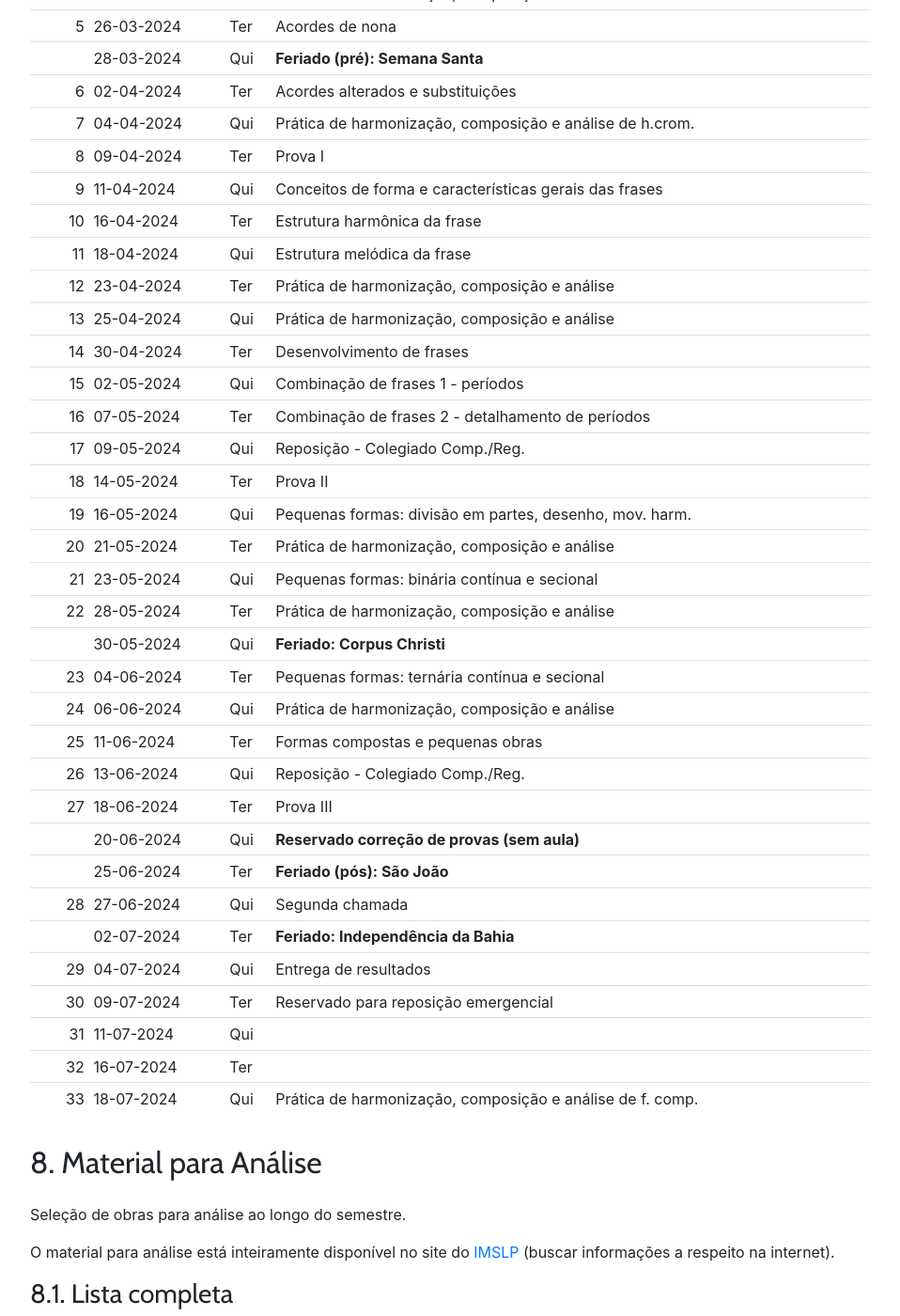
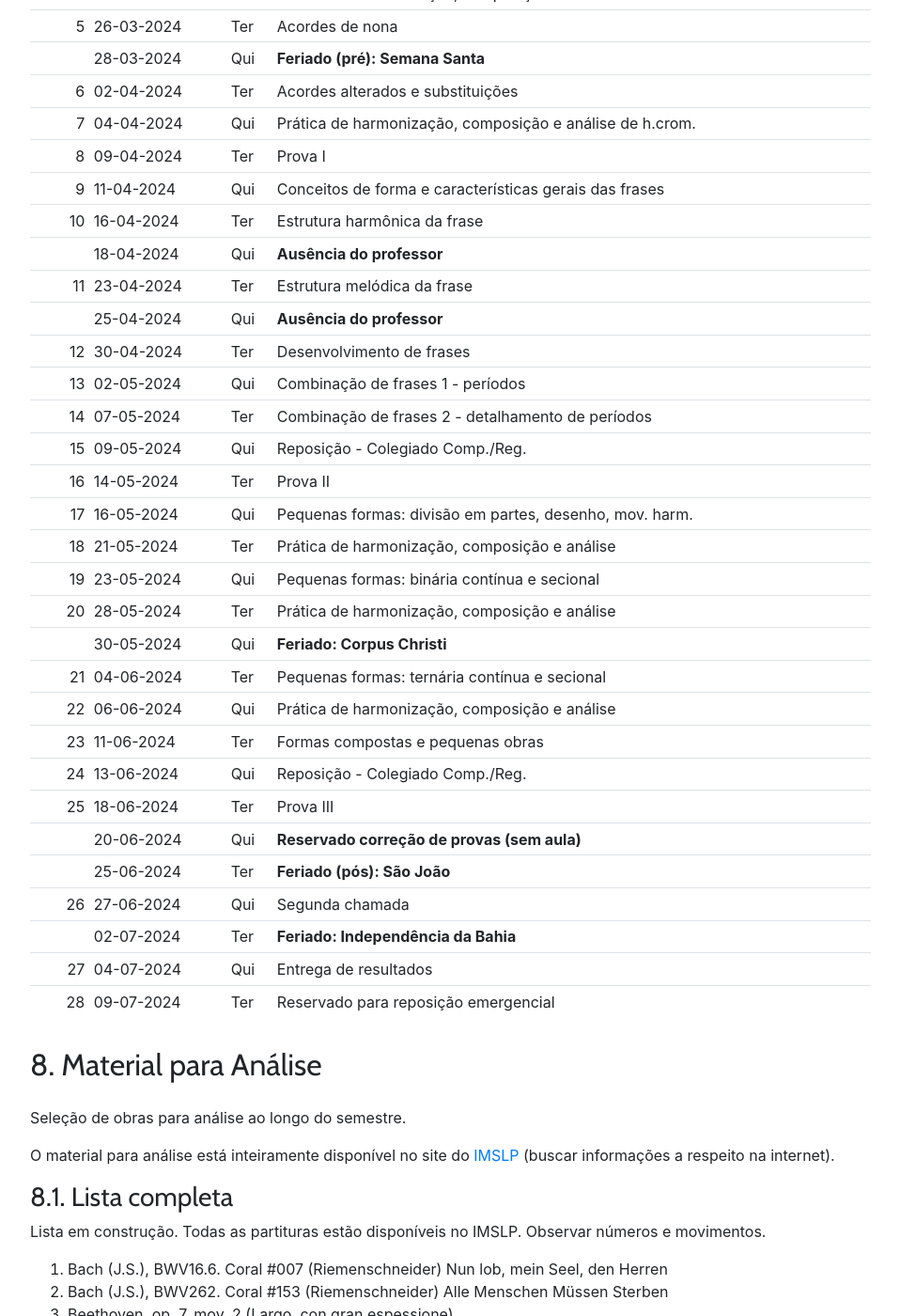
Before and after one commit to kroger/genosmus, a Jekyll site: the page built from _marcos/musa71.md, in a window 1280 px wide and 1400 px high, scrolled down 2549 px. Shown: the whole window at 94% size, without its empty margins (68-1026 px from the left). Built offline with Jekyll 4.4.1, drawn with Linux system fonts in a browser that asks for light colours; nearby versions of some CDN libraries; the table of contents is made by our own code.

Commit message:
Ajusta cronograma
- Insere ausências em aulas

```diff
--- a/_marcos/cronogramas/musa69.txt
+++ b/_marcos/cronogramas/musa69.txt
@@ -9,10 +9,10 @@
 Prova I
 Tríades a quatro vozes e cifras (2a. inversão)
 Encadeamentos de tríades (todas)
+**Ausência do professor**
 Harmonização de canto dado, colcheias
-Encadeamentos de tríades (todas)
+**Ausência do professor**
 Notas melódicas - passagem e bordadura
-Prática de composição, harmonização e análise
 Dominante secundária
 Notas melódicas - ritardo, suspensão
 Reposição - Colegiado Comp./Reg.
--- a/_marcos/cronogramas/musa71.txt
+++ b/_marcos/cronogramas/musa71.txt
@@ -9,9 +9,9 @@
 Prova I
 Conceitos de forma e características gerais das frases
 Estrutura harmônica da frase
+**Ausência do professor**
 Estrutura melódica da frase
-Prática de harmonização, composição e análise
-Prática de harmonização, composição e análise
+**Ausência do professor**
 Desenvolvimento de frases
 Combinação de frases 1 - períodos
 Combinação de frases 2 - detalhamento de períodos
--- a/_marcos/musa71.md
+++ b/_marcos/musa71.md
@@ -82,33 +82,30 @@
 |    8 | 09-04-2024 | Ter  | Prova I                                                   |
 |    9 | 11-04-2024 | Qui  | Conceitos de forma e características gerais das frases    |
 |   10 | 16-04-2024 | Ter  | Estrutura harmônica da frase                              |
-|   11 | 18-04-2024 | Qui  | Estrutura melódica da frase                               |
-|   12 | 23-04-2024 | Ter  | Prática de harmonização, composição e análise             |
-|   13 | 25-04-2024 | Qui  | Prática de harmonização, composição e análise             |
-|   14 | 30-04-2024 | Ter  | Desenvolvimento de frases                                 |
-|   15 | 02-05-2024 | Qui  | Combinação de frases 1 - períodos                         |
-|   16 | 07-05-2024 | Ter  | Combinação de frases 2 - detalhamento de períodos         |
-|   17 | 09-05-2024 | Qui  | Reposição - Colegiado Comp./Reg.                          |
-|   18 | 14-05-2024 | Ter  | Prova II                                                  |
-|   19 | 16-05-2024 | Qui  | Pequenas formas: divisão em partes, desenho, mov. harm.   |
-|   20 | 21-05-2024 | Ter  | Prática de harmonização, composição e análise             |
-|   21 | 23-05-2024 | Qui  | Pequenas formas: binária contínua e secional              |
-|   22 | 28-05-2024 | Ter  | Prática de harmonização, composição e análise             |
+|      | 18-04-2024 | Qui  | **Ausência do professor**                                 |
+|   11 | 23-04-2024 | Ter  | Estrutura melódica da frase                               |
+|      | 25-04-2024 | Qui  | **Ausência do professor**                                 |
+|   12 | 30-04-2024 | Ter  | Desenvolvimento de frases                                 |
+|   13 | 02-05-2024 | Qui  | Combinação de frases 1 - períodos                         |
+|   14 | 07-05-2024 | Ter  | Combinação de frases 2 - detalhamento de períodos         |
+|   15 | 09-05-2024 | Qui  | Reposição - Colegiado Comp./Reg.                          |
+|   16 | 14-05-2024 | Ter  | Prova II                                                  |
+|   17 | 16-05-2024 | Qui  | Pequenas formas: divisão em partes, desenho, mov. harm.   |
+|   18 | 21-05-2024 | Ter  | Prática de harmonização, composição e análise             |
+|   19 | 23-05-2024 | Qui  | Pequenas formas: binária contínua e secional              |
+|   20 | 28-05-2024 | Ter  | Prática de harmonização, composição e análise             |
 |      | 30-05-2024 | Qui  | **Feriado: Corpus Christi**                               |
-|   23 | 04-06-2024 | Ter  | Pequenas formas: ternária contínua e secional             |
-|   24 | 06-06-2024 | Qui  | Prática de harmonização, composição e análise             |
-|   25 | 11-06-2024 | Ter  | Formas compostas e pequenas obras                         |
-|   26 | 13-06-2024 | Qui  | Reposição - Colegiado Comp./Reg.                          |
-|   27 | 18-06-2024 | Ter  | Prova III                                                 |
+|   21 | 04-06-2024 | Ter  | Pequenas formas: ternária contínua e secional             |
+|   22 | 06-06-2024 | Qui  | Prática de harmonização, composição e análise             |
+|   23 | 11-06-2024 | Ter  | Formas compostas e pequenas obras                         |
+|   24 | 13-06-2024 | Qui  | Reposição - Colegiado Comp./Reg.                          |
+|   25 | 18-06-2024 | Ter  | Prova III                                                 |
 |      | 20-06-2024 | Qui  | **Reservado correção de provas (sem aula)**               |
 |      | 25-06-2024 | Ter  | **Feriado (pós): São João**                               |
-|   28 | 27-06-2024 | Qui  | Segunda chamada                                           |
+|   26 | 27-06-2024 | Qui  | Segunda chamada                                           |
 |      | 02-07-2024 | Ter  | **Feriado: Independência da Bahia**                       |
-|   29 | 04-07-2024 | Qui  | Entrega de resultados                                     |
-|   30 | 09-07-2024 | Ter  | Reservado para reposição emergencial                      |
-|   31 | 11-07-2024 | Qui  |                                                           |
-|   32 | 16-07-2024 | Ter  |                                                           |
-|   33 | 18-07-2024 | Qui  | Prática de harmonização, composição e análise de f. comp. |
+|   27 | 04-07-2024 | Qui  | Entrega de resultados                                     |
+|   28 | 09-07-2024 | Ter  | Reservado para reposição emergencial                      |
 {: .table .table-sm}
 
 <!-- ## 8. Exercícios de apoio
```
Also changed, not shown: _marcos/cronogramas/musb14.txt (+4 -4 lines), _marcos/musa69.md (+20 -20 lines), _marcos/musb14.md (+11 -11 lines).
